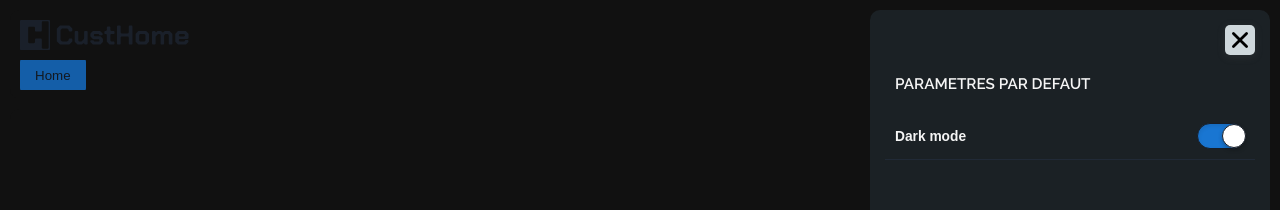
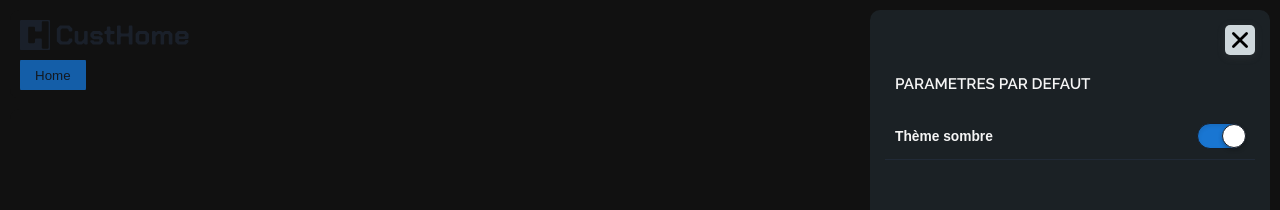
Before and after one commit to FabioDevCode/CustHome, a Vue app: page / in a window 1280 px wide. Both pictures are taken after a click on the item 1245 px from the left and 35 px from the top of the page. Shown: the top 210 px of the page. Built offline with nearby package versions, Linux system fonts and the light colour scheme.

Commit message:
Fix toggle btn state

```diff
--- a/src/components/Menu.vue
+++ b/src/components/Menu.vue
@@ -1,12 +1,9 @@
 <script setup>
-import { onMounted, ref } from 'vue'
+import { onMounted, onUnmounted, ref } from 'vue'
 import { modeStore } from '@/stores/mode';
 import { saveStore } from '@/stores/save';
 const mode = modeStore()
 const save = saveStore()
-
-let initialTheme = '';
-// let initialWidget = '';
 
 
 function switchTheme(id) {
@@ -14,13 +11,6 @@ function switchTheme(id) {
     swithToggle.classList.toggle('active');
     save.toggleTheme();
 }
-
-
-onMounted(() => {
-    const localSave = JSON.parse(localStorage.getItem('CustHome'));
-    initialTheme = localSave?.theme ? localSave.theme : 'dark';
-    // initialWidget = localSave?.widget ? localSave.widget : false;
-})
 </script>
 
 
@@ -38,16 +28,9 @@ onMounted(() => {
                 <!-- <hr> -->
 
                 <div>
-                    <label v-if="initialTheme == 'dark'" id="theme" class="custom-checkbox active">
-                        <span class="label-text">Dark mode</span>
+                    <label id="theme" class="custom-checkbox" :class="{active: save.theme == 'dark'}">
+                        <span class="label-text">Thème sombre</span>
                         <input type="checkbox" checked @click="switchTheme('theme')">
-                        <span class="check-body">
-                            <span class="check-toggle"></span>
-                        </span>
-                    </label>
-                    <label v-else id="theme" class="custom-checkbox ">
-                        <span class="label-text">Dark mode</span>
-                        <input type="checkbox" @click="switchTheme('theme')">
                         <span class="check-body">
                             <span class="check-toggle"></span>
                         </span>
```
